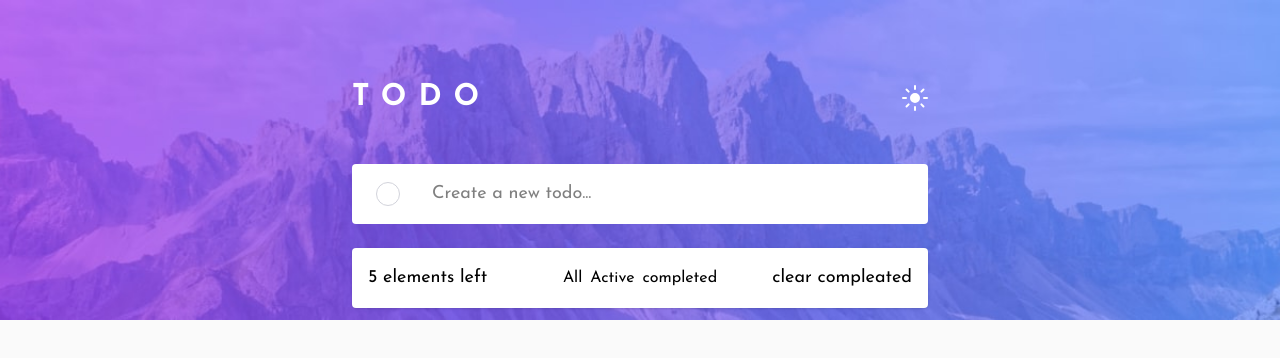
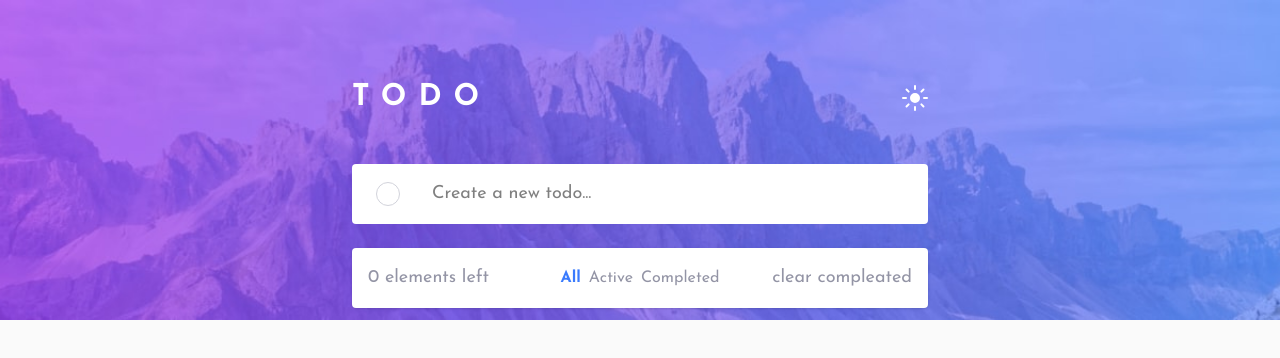
Before and after one commit to sifenfisaha/Todo-app, a React (Vite) app: page / in a window 1280 px wide. Shown: the top 358 px of the page. Built offline with nearby package versions, Linux system fonts and the light colour scheme.

Commit message:
feat: implement filtering system based on completion status

```diff
--- a/src/components/todo/Filter.tsx
+++ /dev/null
@@ -1,27 +0,0 @@
-import React from "react";
-
-const Filter: React.FC = () => {
-  return (
-    <>
-      <div className="relative">
-        <div className="w-full shadow-sm flex items-center justify-between bg-white text-lg dark:text-white p-4  dark:bg-dark-desaturated focus:outline-none rounded-sm">
-          <span>5 elements left</span>
-
-          <button>clear compleated</button>
-        </div>
-        <div className="md:flex gap-2 hidden absolute top-1/2 left-1/2 -translate-y-1/2 -translate-x-1/2 ">
-          <button className="dark:text-white">All</button>
-          <button className="dark:text-white">Active</button>
-          <button className="dark:text-white">completed</button>
-        </div>
-        <div className="flex gap-4 md:hidden w-full  items-center justify-center mt-6 shadow-sm bg-white text-lg dark:text-white p-4  dark:bg-dark-desaturated focus:outline-none rounded-sm ">
-          <button className="dark:text-white">All</button>
-          <button className="dark:text-white">Active</button>
-          <button className="dark:text-white">completed</button>
-        </div>
-      </div>
-    </>
-  );
-};
-
-export default Filter;
--- /dev/null
+++ b/src/components/todo/FilterButtons.tsx
@@ -0,0 +1,55 @@
+import React, { useState } from "react";
+import type { Filter } from "../../types/types";
+import { useAppDispatch } from "../../hooks/useAppDispatch";
+import { setFilter } from "../../features/todos/todosSlice";
+import { useAppSelector } from "../../hooks/useAppSelector";
+
+const FilterButtons: React.FC = () => {
+  const [activeFilter, setActiveFilter] = useState("all");
+  const dispatch = useAppDispatch();
+  function handleFilterTodod(filter: Filter) {
+    setActiveFilter(filter);
+    dispatch(setFilter(filter));
+  }
+
+  const filters: Filter[] = ["all", "active", "completed"];
+
+  const getButtonClass = (filter: string) =>
+    `${
+      activeFilter === filter
+        ? "text-primary-blue font-bold"
+        : "text-light-dark-grayish"
+    } transition-colors`;
+
+  return (
+    <>
+      {/* Desktop */}
+      <div className="md:flex gap-2 hidden absolute top-1/2 left-1/2 -translate-y-1/2 -translate-x-1/2">
+        {filters.map((filter) => (
+          <button
+            key={filter}
+            onClick={() => handleFilterTodod(filter)}
+            className={getButtonClass(filter)}
+          >
+            {filter.charAt(0).toUpperCase() + filter.slice(1)}
+          </button>
+        ))}
+      </div>
+
+      {/* Mobile */}
+      <div className="flex gap-4 md:hidden w-full items-center justify-center mt-6 shadow-sm bg-white text-lg dark:text-white p-4 dark:bg-dark-desaturated focus:outline-none rounded-sm">
+        {filters.map((filter) => (
+          <button
+            key={filter}
+            onClick={() => handleFilterTodod(filter)}
+            className={getButtonClass(filter)}
+          >
+            {filter.charAt(0).toUpperCase() + filter.slice(1)}
+          </button>
+        ))}
+      </div>
+    </>
+  );
+};
+
+export default FilterButtons;
--- a/src/components/todo/Todo.tsx
+++ b/src/components/todo/Todo.tsx
@@ -1,7 +1,7 @@
 import React from "react";
 import TodoInput from "./TodoInput";
 import TodoList from "./TodoList";
-import Filter from "./Filter";
+import Filter from "./TodoFilter";
 
 const Todo: React.FC = () => {
   return (
--- /dev/null
+++ b/src/components/todo/TodoFilter.tsx
@@ -0,0 +1,23 @@
+import React, { useState } from "react";
+import { useAppSelector } from "../../hooks/useAppSelector";
+import FilterButtons from "./FilterButtons";
+
+const Filter: React.FC = () => {
+  const quantity = useAppSelector((state) => state.todos.quantity);
+  return (
+    <>
+      <div className="relative">
+        <div className="w-full shadow-sm flex items-center justify-between bg-white text-lg dark:text-white p-4  dark:bg-dark-desaturated focus:outline-none rounded-sm">
+          <span className="text-light-dark-grayish">
+            {quantity} elements left
+          </span>
+
+          <button className="text-light-dark-grayish">clear compleated</button>
+        </div>
+        <FilterButtons />
+      </div>
+    </>
+  );
+};
+
+export default Filter;
--- a/src/components/todo/TodoItem.tsx
+++ b/src/components/todo/TodoItem.tsx
@@ -1,19 +1,38 @@
-import React from "react";
+import React, { useState } from "react";
 import type { Todo } from "../../types/types";
+import chackIcon from "../../assets/icon-check.svg";
+import { useAppDispatch } from "../../hooks/useAppDispatch";
+import { toggleTodo } from "../../features/todos/todosSlice";
 
 interface Props {
   todo: Todo;
 }
 
 const TodoItem: React.FC<Props> = ({ todo }) => {
+  const [isComplete, setIsCpmplete] = useState(todo.completed);
+  const disptch = useAppDispatch();
+  const handleCheck = (id: string) => {
+    setIsCpmplete((prev) => !prev);
+    disptch(toggleTodo(id));
+  };
+
   return (
     <li className="relative  border-b-[0.5px] border-light-light-grayish dark:border-dark-dark-grayish">
       <div className="w-full bg-white text-lg dark:text-white p-4 pl-20 dark:bg-dark-desaturated focus:outline-none rounded-sm">
         <button
+          onClick={() => handleCheck(todo.id)}
           type="submit"
-          className="absolute top-1/2 cursor-pointer -translate-y-1/2 left-6 w-6 h-6 border border-light-light-grayish dark:border-dark-dark-grayish rounded-full"
-        ></button>
-        <span>{todo.text}</span>
+          className={`absolute top-1/2 cursor-pointer -translate-y-1/2 left-6 w-6 h-6 border border-light-light-grayish hover:border-purple-300 dark:border-dark-dark-grayish rounded-full flex items-center justify-center transition-all duration-300 ease-in-out ${
+            isComplete ? " bg-gradient-to-r from-blue-500 to-purple-500 " : ""
+          }`}
+        >
+          {isComplete && <img className="block" src={chackIcon} alt="check" />}
+        </button>
+        <span
+          className={`${isComplete && "line-through text-dark-dark-grayish"}`}
+        >
+          {todo.text}
+        </span>
       </div>
     </li>
   );
--- a/src/components/todo/TodoList.tsx
+++ b/src/components/todo/TodoList.tsx
@@ -4,10 +4,26 @@ import TodoItem from "./TodoItem";
 
 const TodoList: React.FC = () => {
   const todos = useAppSelector((state) => state.todos.todos);
+  const filter = useAppSelector((state) => state.todos.filter);
+  console.log(filter);
   return (
     <ul className="mt-6 shadow-sm">
       {todos.map((todo) => {
-        return <TodoItem key={todo.id} todo={todo} />;
+        if (filter === "all") {
+          return <TodoItem key={todo.id} todo={todo} />;
+        } else if (filter === "active") {
+          if (!todo.completed) {
+            return <TodoItem key={todo.id} todo={todo} />;
+          } else {
+            return null;
+          }
+        } else {
+          if (todo.completed) {
+            return <TodoItem key={todo.id} todo={todo} />;
+          } else {
+            return null;
+          }
+        }
       })}
     </ul>
   );
--- a/src/features/todos/todosSlice.ts
+++ b/src/features/todos/todosSlice.ts
@@ -8,6 +8,7 @@ const initialState: TodosState = {
   filter: "all",
   loading: false,
   error: null,
+  quantity: 0,
 };
 
 export const todosSlice = createSlice({
@@ -17,6 +18,7 @@ export const todosSlice = createSlice({
     addTodo: {
       reducer: (state, action: PayloadAction<Todo>) => {
         state.todos.push(action.payload);
+        state.quantity += 1;
       },
       prepare: (text: string) => {
         return {
@@ -26,7 +28,10 @@ export const todosSlice = createSlice({
     },
     toggleTodo: (state, action: PayloadAction<String>) => {
       const todo = state.todos.find((todo) => todo.id === action.payload);
-      if (todo) todo.completed = !todo.completed;
+      if (todo) {
+        todo.completed = !todo.completed;
+        todo.completed ? (state.quantity -= 1) : (state.quantity += 1);
+      }
     },
     editTodo: (state, action: PayloadAction<{ id: string; text: string }>) => {
       const todo = state.todos.find((todo) => todo.id === action.payload.id);
--- a/src/types/types.ts
+++ b/src/types/types.ts
@@ -11,4 +11,5 @@ export type TodosState = {
   filter: Filter;
   loading: boolean;
   error: string | null;
+  quantity: number;
 };
```
